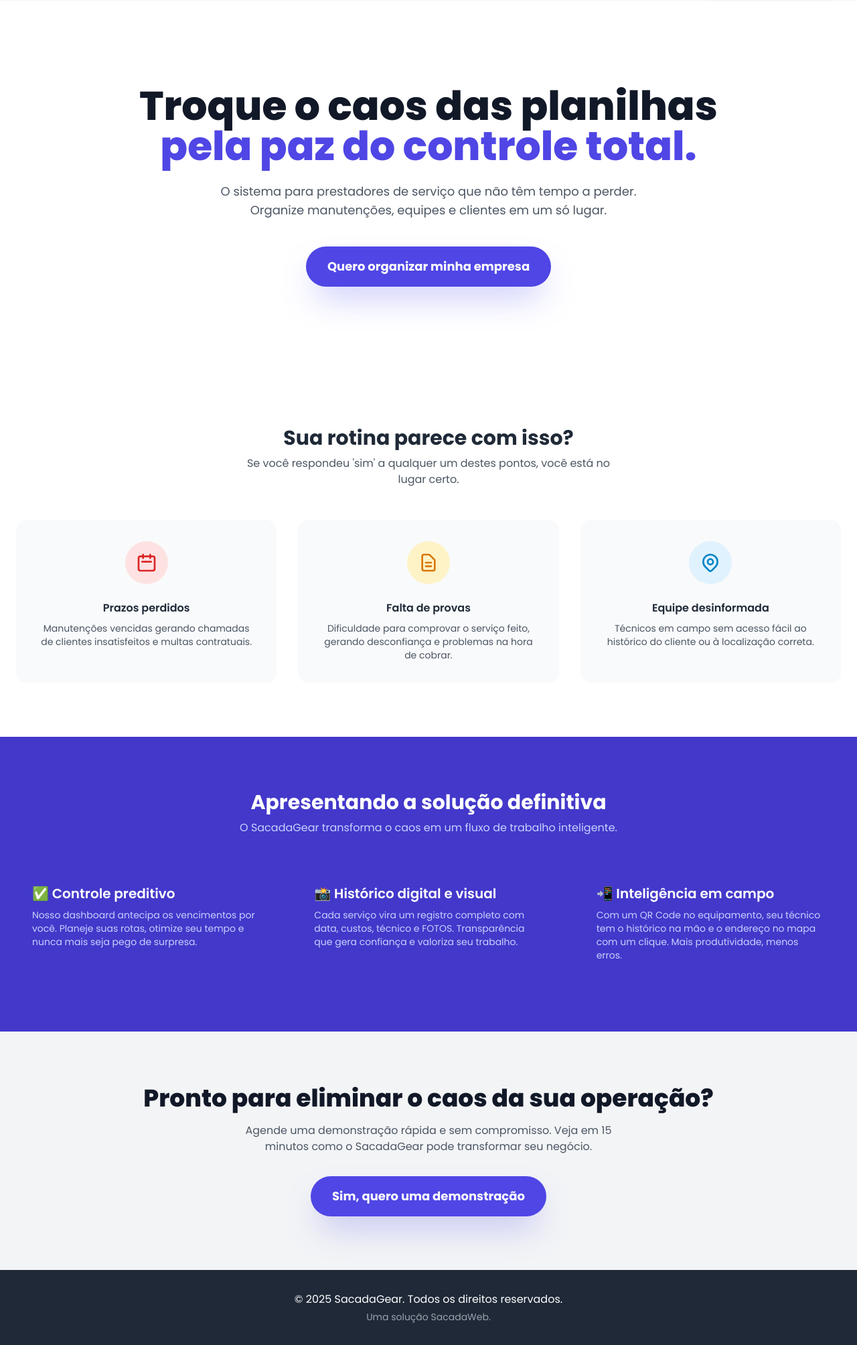
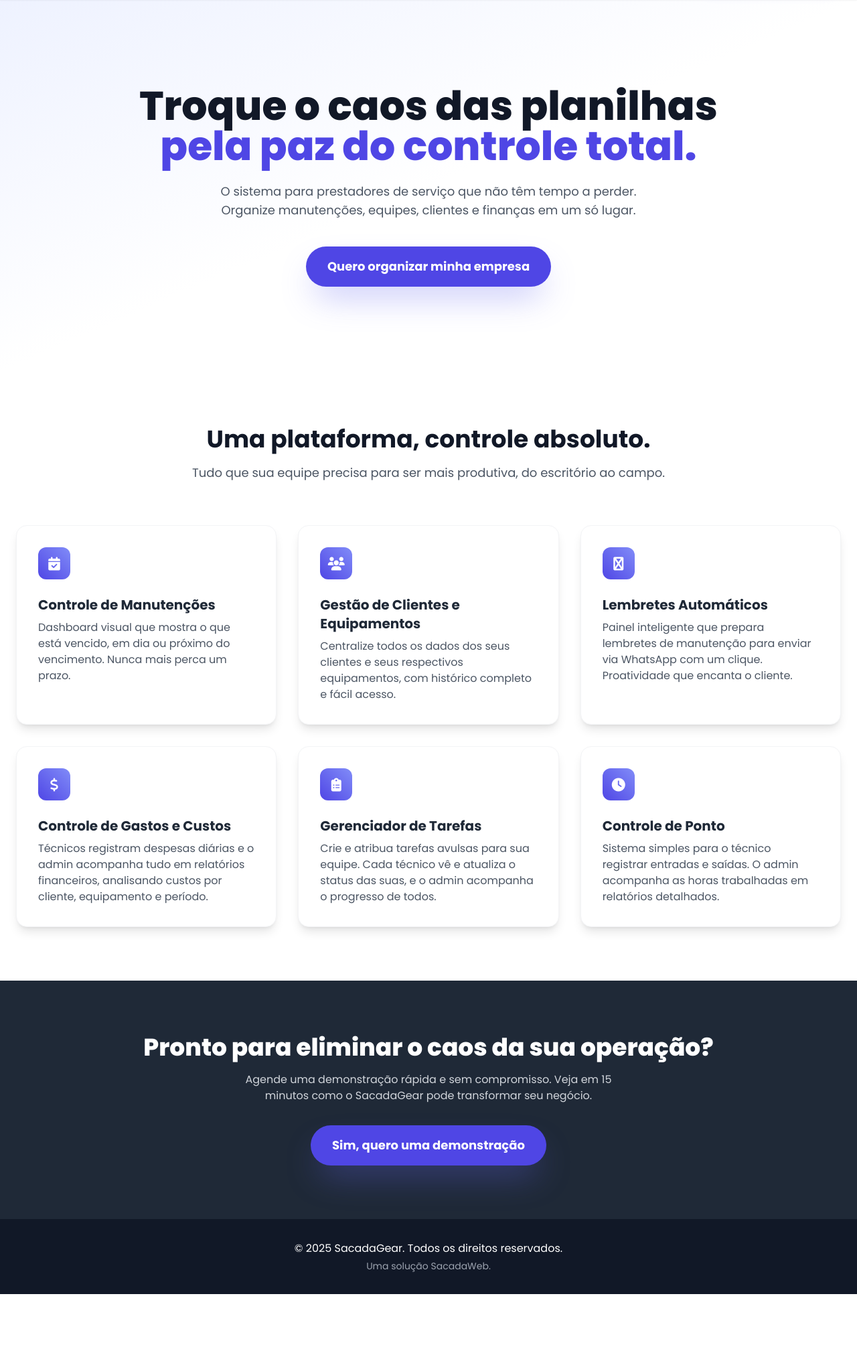
Before and after one commit to andrehsilva/maintenance, a Flask app: page / in a window 1280 px wide. Shown: the part 72-2080 px from the top of the page at 67% size. After the commit the page ends 2004 px from the top, so only its background shows below. Run offline with Flask 3, Linux system fonts and the light colour scheme; some libraries are stand-ins or nearby versions.

Commit message:
ajuste da hora

```diff
--- a/app.py
+++ b/app.py
@@ -19,12 +19,17 @@ from sqlalchemy import extract
 from sqlalchemy.orm import joinedload, subqueryload
 from math import ceil
 from urllib.parse import quote
+import pytz
 
 # Importa as extensões e os modelos dos novos arquivos
 from extensions import db, login_manager
 from models import (Client, Equipment, MaintenanceHistory, Task, TaskAssignment, User, Setting, Notification, MaintenanceImage, Lead, Expense, TimeClock)
 
 from dotenv import load_dotenv
+
+
+# --- Define o fuso horário padrão da aplicação ---
+FUSO_HORARIO_SP = pytz.timezone('America/Sao_Paulo')
 
 # --- Carrega as variáveis do arquivo .env para o ambiente ---
 load_dotenv()
@@ -44,6 +49,14 @@ def allowed_file(filename):
 # Lembre-se de ter estas duas linhas no topo do seu arquivo, antes de tudo:
 # from dotenv import load_dotenv
 # load_dotenv()
+
+def format_datetime_local(utc_datetime):
+    """Filtro Jinja para converter uma data UTC para o fuso de SP."""
+    if not utc_datetime:
+        return ""
+    # Converte a data do banco (assumida como UTC) para o fuso de SP
+    local_datetime = utc_datetime.astimezone(FUSO_HORARIO_SP)
+    return local_datetime.strftime('%d/%m/%Y às %H:%M')
 
 def create_app():
     """
@@ -1446,7 +1459,7 @@ def register_routes(app):
                 df.to_excel(writer, index=False, sheet_name='Despesas')
             output.seek(0)
 
-            timestamp = datetime.now().strftime("%Y-%m-%d")
+            timestamp = datetime.now(FUSO_HORARIO_SP).strftime("%Y-%m-%d")
             return send_file(
                 output,
                 as_attachment=True,
@@ -1531,7 +1544,7 @@ def register_routes(app):
             record = TimeClock(user_id=current_user.id, date=today)
             db.session.add(record)
 
-        now = datetime.now()
+        now = datetime.now(FUSO_HORARIO_SP)
         message = "Ação inválida."
 
         # Atualiza o campo correspondente à ação
--- a/pyproject.toml
+++ b/pyproject.toml
@@ -12,6 +12,7 @@ dependencies = [
     "openpyxl>=3.1.5",
     "pandas>=2.3.1",
     "psycopg2-binary>=2.9.10",
+    "pytz>=2025.2",
     "qrcode[pil]>=8.2",
     "werkzeug>=3.1.3",
 ]
--- a/requirements.txt
+++ b/requirements.txt
@@ -50,3 +50,4 @@ werkzeug==3.1.3
 python-dotenv
 pandas
 openpyxl
+pytz
--- a/templates/landing_page.html
+++ b/templates/landing_page.html
@@ -3,19 +3,23 @@
 <head>
     <meta charset="UTF-8">
     <meta name="viewport" content="width=device-width, initial-scale=1.0">
-    <title>SacadaGear - Troque o Caos pelo Controle</title>
+    <title>SacadaGear - Gestão Inteligente para Serviços de Campo</title>
     <script src="https://cdn.tailwindcss.com"></script>
     <link rel="preconnect" href="https://fonts.googleapis.com">
     <link rel="preconnect" href="https://fonts.gstatic.com" crossorigin>
     <link href="https://fonts.googleapis.com/css2?family=Poppins:wght@400;500;600;700;800&display=swap" rel="stylesheet">
+    <link rel="stylesheet" href="https://cdnjs.cloudflare.com/ajax/libs/font-awesome/6.5.2/css/all.min.css">
     <style>
         body { font-family: 'Poppins', sans-serif; }
-        .sombra-logo { filter: drop-shadow(0px 2px 4px rgba(99, 102, 241, 0.4)); }
+        .sombra-logo { filter: drop-shadow(0px 2px 4px rgba(79, 70, 229, 0.4)); }
+        .feature-icon {
+            background-image: linear-gradient(to top right, #4f46e5, #818cf8);
+        }
     </style>
 </head>
-<body class="bg-white text-gray-800 antialiased">
+<body class="bg-gray-50 text-gray-800 antialiased">
 
-    <header class="bg-white/80 backdrop-blur-lg shadow-sm sticky top-0 z-50">
+    <header class="bg-white/90 backdrop-blur-lg shadow-sm sticky top-0 z-50">
         <nav class="container mx-auto px-6 py-4 flex justify-between items-center">
             <a href="#" class="flex items-center space-x-3">
                 <div class="bg-indigo-600 text-white p-2 rounded-lg shadow-md sombra-logo">
@@ -36,16 +40,16 @@
     </header>
 
     <main>
-
-        <section class="py-24 md:py-32">
-            <div class="container mx-auto px-6 text-center">
+        <section class="relative py-24 md:py-32 bg-white">
+            <div class="absolute inset-0 bg-gradient-to-br from-indigo-50 via-white to-white"></div>
+            <div class="container mx-auto px-6 text-center relative">
                 <h1 class="text-4xl md:text-6xl font-extrabold text-gray-900 leading-tight">
                     Troque o caos das planilhas
                     <br>
                     <span class="text-indigo-600">pela paz do controle total.</span>
                 </h1>
                 <p class="mt-6 max-w-2xl mx-auto text-lg text-gray-600">
-                    O sistema para prestadores de serviço que não têm tempo a perder. Organize manutenções, equipes e clientes em um só lugar.
+                    O sistema para prestadores de serviço que não têm tempo a perder. Organize manutenções, equipes, clientes e finanças em um só lugar.
                 </p>
                 <div class="mt-10">
                     <a href="{{ url_for('lead_form') }}" class="inline-block px-8 py-4 text-lg font-bold text-white bg-indigo-600 rounded-full hover:bg-indigo-700 transition-all transform hover:scale-105 shadow-2xl shadow-indigo-500/40">
@@ -55,76 +59,64 @@
             </div>
         </section>
 
-        <section class="py-20">
+        <section id="features" class="py-20 bg-white">
             <div class="container mx-auto px-6">
-                <div class="text-center">
-                    <h2 class="text-3xl font-bold">Sua rotina parece com isso?</h2>
-                    <p class="mt-2 text-gray-600 max-w-xl mx-auto">Se você respondeu 'sim' a qualquer um destes pontos, você está no lugar certo.</p>
+                <div class="text-center mb-16">
+                    <h2 class="text-3xl md:text-4xl font-bold text-gray-900">Uma plataforma, controle absoluto.</h2>
+                    <p class="mt-4 text-lg text-gray-600 max-w-3xl mx-auto">Tudo que sua equipe precisa para ser mais produtiva, do escritório ao campo.</p>
                 </div>
-                <div class="grid md:grid-cols-3 gap-8 mt-12 text-center">
-                    <div class="p-8 bg-gray-50 rounded-2xl">
-                        <div class="flex justify-center items-center h-16 w-16 mx-auto bg-red-100 text-red-600 rounded-full">
-                            <svg xmlns="http://www.w3.org/2000/svg" class="h-8 w-8" fill="none" viewBox="0 0 24 24" stroke="currentColor" stroke-width="2"><path stroke-linecap="round" stroke-linejoin="round" d="M8 7V3m8 4V3m-9 8h10M5 21h14a2 2 0 002-2V7a2 2 0 00-2-2H5a2 2 0 00-2 2v12a2 2 0 002 2z" /></svg>
+
+                <div class="grid md:grid-cols-2 lg:grid-cols-3 gap-8">
+                    <div class="bg-white p-8 rounded-2xl shadow-lg border border-gray-100">
+                        <div class="flex items-center justify-center h-12 w-12 rounded-xl feature-icon text-white">
+                            <i class="fas fa-calendar-check fa-lg"></i>
                         </div>
-                        <h3 class="mt-6 font-semibold">Prazos perdidos</h3>
-                        <p class="mt-2 text-sm text-gray-600">Manutenções vencidas gerando chamadas de clientes insatisfeitos e multas contratuais.</p>
+                        <h3 class="mt-6 text-xl font-bold">Controle de Manutenções</h3>
+                        <p class="mt-2 text-gray-600">Dashboard visual que mostra o que está vencido, em dia ou próximo do vencimento. Nunca mais perca um prazo.</p>
                     </div>
-                    <div class="p-8 bg-gray-50 rounded-2xl">
-                        <div class="flex justify-center items-center h-16 w-16 mx-auto bg-amber-100 text-amber-600 rounded-full">
-                           <svg xmlns="http://www.w3.org/2000/svg" class="h-8 w-8" fill="none" viewBox="0 0 24 24" stroke="currentColor" stroke-width="2"><path stroke-linecap="round" stroke-linejoin="round" d="M9 12h6m-6 4h6m2 5H7a2 2 0 01-2-2V5a2 2 0 012-2h5.586a1 1 0 01.707.293l5.414 5.414a1 1 0 01.293.707V19a2 2 0 01-2 2z" /></svg>
+                    <div class="bg-white p-8 rounded-2xl shadow-lg border border-gray-100">
+                        <div class="flex items-center justify-center h-12 w-12 rounded-xl feature-icon text-white">
+                            <i class="fas fa-users fa-lg"></i>
                         </div>
-                        <h3 class="mt-6 font-semibold">Falta de provas</h3>
-                        <p class="mt-2 text-sm text-gray-600">Dificuldade para comprovar o serviço feito, gerando desconfiança e problemas na hora de cobrar.</p>
+                        <h3 class="mt-6 text-xl font-bold">Gestão de Clientes e Equipamentos</h3>
+                        <p class="mt-2 text-gray-600">Centralize todos os dados dos seus clientes e seus respectivos equipamentos, com histórico completo e fácil acesso.</p>
                     </div>
-                    <div class="p-8 bg-gray-50 rounded-2xl">
-                        <div class="flex justify-center items-center h-16 w-16 mx-auto bg-sky-100 text-sky-600 rounded-full">
-                            <svg xmlns="http://www.w3.org/2000/svg" class="h-8 w-8" fill="none" viewBox="0 0 24 24" stroke="currentColor" stroke-width="2"><path stroke-linecap="round" stroke-linejoin="round" d="M17.657 16.657L13.414 20.9a1.998 1.998 0 01-2.827 0l-4.244-4.243a8 8 0 1111.314 0z" /><path stroke-linecap="round" stroke-linejoin="round" d="M15 11a3 3 0 11-6 0 3 3 0 016 0z" /></svg>
+                    <div class="bg-white p-8 rounded-2xl shadow-lg border border-gray-100">
+                        <div class="flex items-center justify-center h-12 w-12 rounded-xl feature-icon text-white">
+                            <i class="fas fa-whatsapp fa-lg"></i>
                         </div>
-                        <h3 class="mt-6 font-semibold">Equipe desinformada</h3>
-                        <p class="mt-2 text-sm text-gray-600">Técnicos em campo sem acesso fácil ao histórico do cliente ou à localização correta.</p>
+                        <h3 class="mt-6 text-xl font-bold">Lembretes Automáticos</h3>
+                        <p class="mt-2 text-gray-600">Painel inteligente que prepara lembretes de manutenção para enviar via WhatsApp com um clique. Proatividade que encanta o cliente.</p>
+                    </div>
+                    <div class="bg-white p-8 rounded-2xl shadow-lg border border-gray-100">
+                        <div class="flex items-center justify-center h-12 w-12 rounded-xl feature-icon text-white">
+                            <i class="fas fa-dollar-sign fa-lg"></i>
+                        </div>
+                        <h3 class="mt-6 text-xl font-bold">Controle de Gastos e Custos</h3>
+                        <p class="mt-2 text-gray-600">Técnicos registram despesas diárias e o admin acompanha tudo em relatórios financeiros, analisando custos por cliente, equipamento e período.</p>
+                    </div>
+                    <div class="bg-white p-8 rounded-2xl shadow-lg border border-gray-100">
+                        <div class="flex items-center justify-center h-12 w-12 rounded-xl feature-icon text-white">
+                            <i class="fas fa-clipboard-list fa-lg"></i>
+                        </div>
+                        <h3 class="mt-6 text-xl font-bold">Gerenciador de Tarefas</h3>
+                        <p class="mt-2 text-gray-600">Crie e atribua tarefas avulsas para sua equipe. Cada técnico vê e atualiza o status das suas, e o admin acompanha o progresso de todos.</p>
+                    </div>
+                    <div class="bg-white p-8 rounded-2xl shadow-lg border border-gray-100">
+                        <div class="flex items-center justify-center h-12 w-12 rounded-xl feature-icon text-white">
+                            <i class="fas fa-clock fa-lg"></i>
+                        </div>
+                        <h3 class="mt-6 text-xl font-bold">Controle de Ponto</h3>
+                        <p class="mt-2 text-gray-600">Sistema simples para o técnico registrar entradas e saídas. O admin acompanha as horas trabalhadas em relatórios detalhados.</p>
                     </div>
                 </div>
             </div>
         </section>
 
-        <section class="py-20 bg-indigo-700 text-white">
-            <div class="container mx-auto px-6">
-                <div class="text-center">
-                    <h2 class="text-3xl font-bold">Apresentando a solução definitiva</h2>
-                    <p class="mt-2 text-indigo-200 max-w-xl mx-auto">O SacadaGear transforma o caos em um fluxo de trabalho inteligente.</p>
-                </div>
-                <div class="grid md:grid-cols-3 gap-8 mt-12">
-                    <div class="p-6">
-                        <h3 class="font-semibold text-xl">✅ Controle preditivo</h3>
-                        <p class="mt-2 text-sm text-indigo-200">Nosso dashboard antecipa os vencimentos por você. Planeje suas rotas, otimize seu tempo e nunca mais seja pego de surpresa.</p>
-                    </div>
-                    <div class="p-6">
-                        <h3 class="font-semibold text-xl">📸 Histórico digital e visual</h3>
-                        <p class="mt-2 text-sm text-indigo-200">Cada serviço vira um registro completo com data, custos, técnico e FOTOS. Transparência que gera confiança e valoriza seu trabalho.</p>
-                    </div>
-                    <div class="p-6">
-                        <h3 class="font-semibold text-xl">📲 Inteligência em campo</h3>
-                        <p class="mt-2 text-sm text-indigo-200">Com um QR Code no equipamento, seu técnico tem o histórico na mão e o endereço no mapa com um clique. Mais produtividade, menos erros.</p>
-                    </div>
-                </div>
-            </div>
-        </section>
-
-        <!-- <section class="py-20">
-            <div class="container mx-auto px-6 max-w-3xl text-center">
-                <img src="https://i.imgur.com/g8e1a1M.png" class="w-16 h-16 rounded-full mx-auto shadow-lg" alt="Foto do cliente">
-                <div class="mt-6">
-                    <p class="text-xl italic text-gray-700">"Desde que usamos o SacadaGear, reduzimos em 30% o tempo gasto com agendamentos e nunca mais perdemos um prazo. Nossos clientes notaram a diferença no profissionalismo."</p>
-                    <p class="mt-4 font-bold text-gray-900">— João Silva</p>
-                    <p class="text-sm text-indigo-600">Gestor de Manutenção Predial</p>
-                </div>
-            </div>
-        </section> -->
-
-        <section class="py-20 bg-gray-100">
+        <section class="py-20 bg-gray-800">
             <div class="container mx-auto px-6 text-center">
-                <h2 class="text-3xl md:text-4xl font-extrabold text-gray-900">Pronto para eliminar o caos da sua operação?</h2>
-                <p class="mt-4 max-w-xl mx-auto text-gray-600">
+                <h2 class="text-3xl md:text-4xl font-extrabold text-white">Pronto para eliminar o caos da sua operação?</h2>
+                <p class="mt-4 max-w-xl mx-auto text-gray-300">
                     Agende uma demonstração rápida e sem compromisso. Veja em 15 minutos como o SacadaGear pode transformar seu negócio.
                 </p>
                 <div class="mt-8">
@@ -136,7 +128,7 @@
         </section>
     </main>
 
-    <footer class="bg-gray-800 text-white">
+    <footer class="bg-gray-900 text-white">
         <div class="container mx-auto px-6 py-8 text-center">
             <p>&copy; 2025 SacadaGear. Todos os direitos reservados.</p>
             <p class="text-sm text-gray-400 mt-1">Uma solução SacadaWeb.</p>
```
Also changed, not shown: 1 other file.
